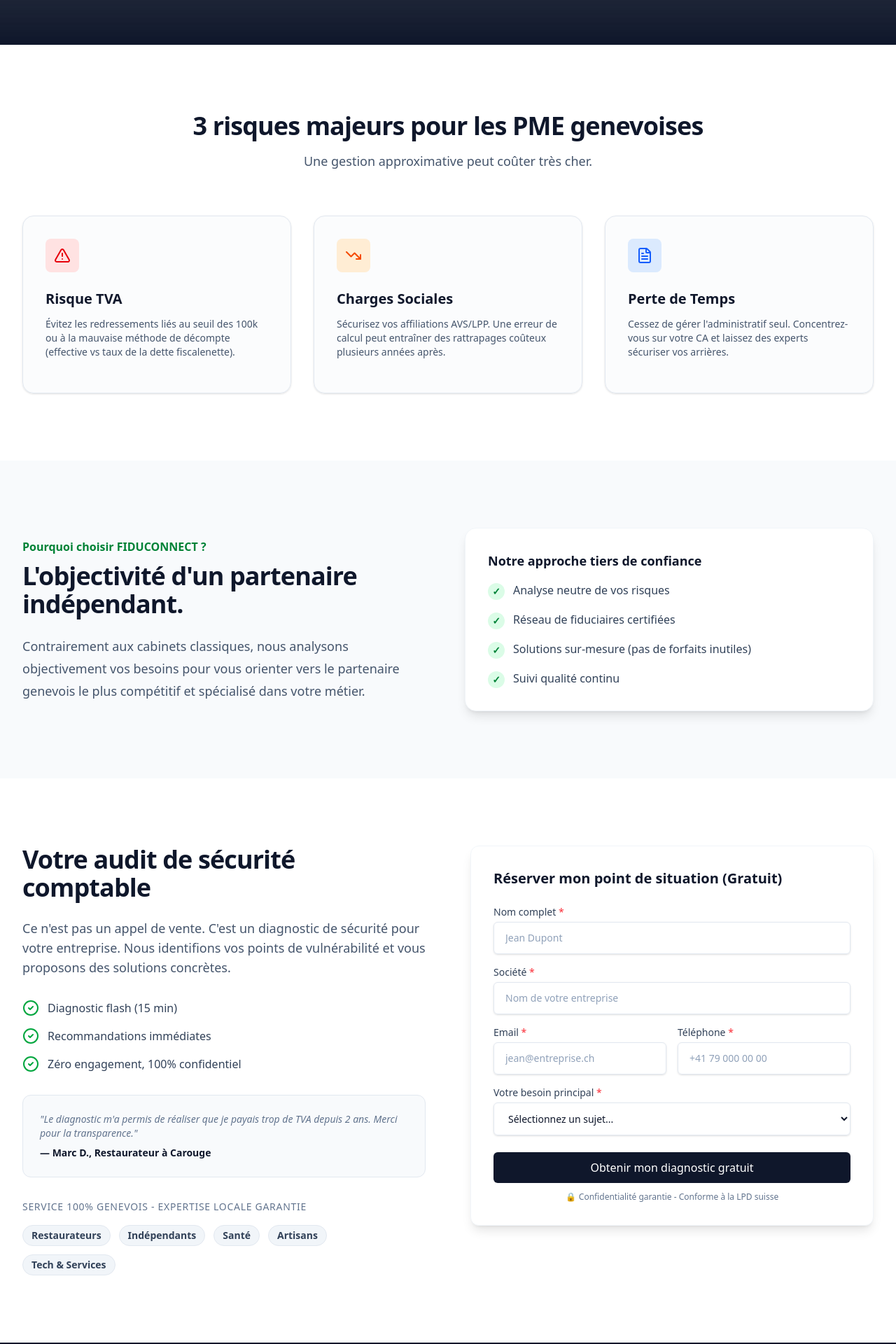
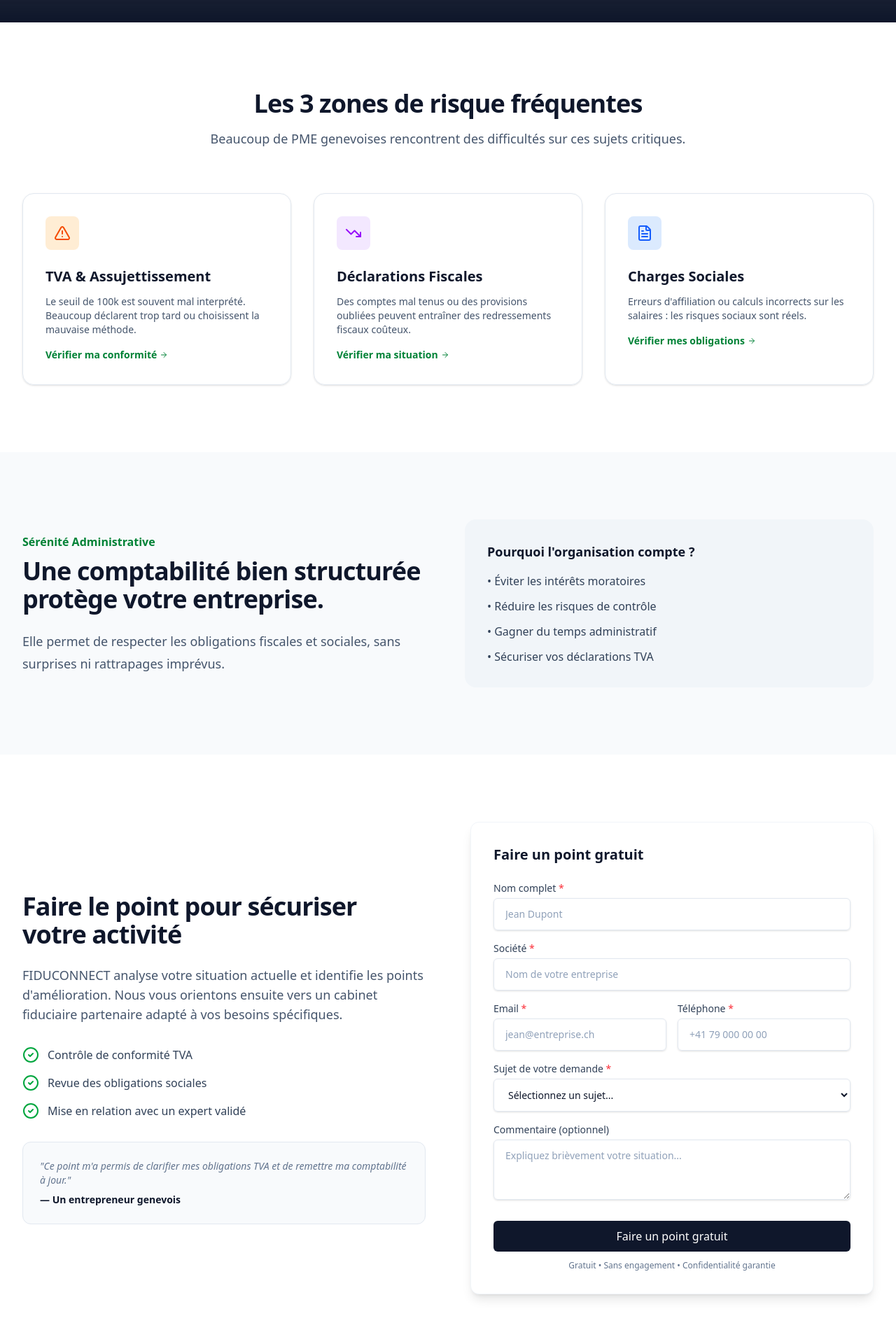
Before and after one commit to lopezdamien/fiduconnect, a Next.js app: page / in a window 1280 px wide. Shown: the part 640-2560 px from the top of the page at 70% size. Built offline with nearby package versions, Linux system fonts and the light colour scheme; grey boxes are pictures that could not be loaded.

Commit message:
Revert "feat: optimize homepage and lead form for high conversion"
This reverts commit 30a15e2c4ca6687b4cb0f8fd0a8850f5d2437943.

```diff
--- a/app/page.tsx
+++ b/app/page.tsx
@@ -14,20 +14,24 @@ export default function Home() {
   return (
     <>
       {/* Hero Section */}
-      {/* Hero Section */}
       <section className="relative bg-slate-900 pt-20 pb-32 overflow-hidden">
         <div className="absolute inset-0 bg-[url('/grid.svg')] bg-center [mask-image:linear-gradient(180deg,white,rgba(255,255,255,0))]"></div>
         <div className="relative mx-auto max-w-7xl px-4 sm:px-6 lg:px-8 pt-20 text-center">
           <h1 className="text-4xl font-bold tracking-tight text-white sm:text-6xl mb-6 max-w-4xl mx-auto">
-            Ne laissez plus votre conformité fiscale au hasard.
+            Votre comptabilité est-elle correctement organisée ?
           </h1>
           <p className="mt-6 text-lg leading-8 text-slate-300 max-w-2xl mx-auto">
-            Anticipez les contrôles TVA et optimisez vos charges sociales à Genève. Nous diagnostiquons vos risques en 15 minutes et vous connectons à la fiduciaire experte de votre secteur.
+            TVA, déclarations fiscales et charges sociales : faits un point gratuit pour éviter erreurs et retards.
           </p>
           <div className="mt-10 flex items-center justify-center gap-x-6">
-            <Link href="#contact">
-              <Button size="lg" className="bg-orange-600 hover:bg-orange-500 text-white font-semibold shadow-lg shadow-orange-500/20 transform transition hover:scale-105">
-                Obtenir mon diagnostic gratuit <ArrowRight className="ml-2 h-4 w-4" />
+            <Link href="/diagnostic">
+              <Button size="lg" className="bg-green-700 hover:bg-green-600">
+                Faire un point gratuit <ArrowRight className="ml-2 h-4 w-4" />
+              </Button>
+            </Link>
+            <Link href="/services">
+              <Button variant="outline" size="lg" className="border-slate-700 text-slate-300 hover:bg-slate-800 hover:text-white bg-transparent">
+                Découvrir nos services
               </Button>
             </Link>
           </div>
@@ -35,86 +39,87 @@ export default function Home() {
       </section>
 
       {/* Section 1 - Identification Problème */}
-      {/* Section 1 - Identification Problème */}
       <Section className="bg-white">
         <div className="text-center mb-16">
           <h2 className="text-3xl font-bold tracking-tight text-slate-900 sm:text-4xl">
-            3 risques majeurs pour les PME genevoises
+            Les 3 zones de risque fréquentes
           </h2>
           <p className="mt-4 text-lg text-slate-600">
-            Une gestion approximative peut coûter très cher.
+            Beaucoup de PME genevoises rencontrent des difficultés sur ces sujets critiques.
           </p>
         </div>
 
         <div className="grid grid-cols-1 gap-8 md:grid-cols-3">
           {/* Card 1 */}
-          <div className="h-full rounded-2xl border border-slate-200 p-8 shadow-sm hover:shadow-md transition-all hover:border-orange-200 bg-slate-50/50">
-            <div className="inline-flex h-12 w-12 items-center justify-center rounded-lg bg-red-100 text-red-600 mb-6">
+          <Link href="/services/tva" className="group block h-full">
+            <div className="h-full rounded-2xl border border-slate-200 p-8 shadow-sm hover:shadow-md transition-all hover:border-green-200">
+              <div className="inline-flex h-12 w-12 items-center justify-center rounded-lg bg-orange-100 text-orange-600 mb-6">
                 <AlertTriangle className="h-6 w-6" />
               </div>
-            <h3 className="text-xl font-bold text-slate-900 mb-3">Risque TVA</h3>
+              <h3 className="text-xl font-bold text-slate-900 mb-3 group-hover:text-green-800 transition-colors">TVA & Assujettissement</h3>
               <p className="text-slate-600 text-sm mb-4">
-              Évitez les redressements liés au seuil des 100k ou à la mauvaise méthode de décompte (effective vs taux de la dette fiscalenette).
+                Le seuil de 100k est souvent mal interprété. Beaucoup déclarent trop tard ou choisissent la mauvaise méthode.
               </p>
+              <span className="text-sm font-semibold text-green-700 flex items-center">
+                Vérifier ma conformité <ArrowRight className="ml-1 h-3 w-3 transition-transform group-hover:translate-x-1" />
+              </span>
             </div>
+          </Link>
 
           {/* Card 2 */}
-          <div className="h-full rounded-2xl border border-slate-200 p-8 shadow-sm hover:shadow-md transition-all hover:border-orange-200 bg-slate-50/50">
-            <div className="inline-flex h-12 w-12 items-center justify-center rounded-lg bg-orange-100 text-orange-600 mb-6">
+          <Link href="/services/comptabilite" className="group block h-full">
+            <div className="h-full rounded-2xl border border-slate-200 p-8 shadow-sm hover:shadow-md transition-all hover:border-green-200">
+              <div className="inline-flex h-12 w-12 items-center justify-center rounded-lg bg-purple-100 text-purple-600 mb-6">
                 <TrendingDown className="h-6 w-6" />
               </div>
-            <h3 className="text-xl font-bold text-slate-900 mb-3">Charges Sociales</h3>
+              <h3 className="text-xl font-bold text-slate-900 mb-3 group-hover:text-green-800 transition-colors">Déclarations Fiscales</h3>
               <p className="text-slate-600 text-sm mb-4">
-              Sécurisez vos affiliations AVS/LPP. Une erreur de calcul peut entraîner des rattrapages coûteux plusieurs années après.
+                Des comptes mal tenus ou des provisions oubliées peuvent entraîner des redressements fiscaux coûteux.
               </p>
+              <span className="text-sm font-semibold text-green-700 flex items-center">
+                Vérifier ma situation <ArrowRight className="ml-1 h-3 w-3 transition-transform group-hover:translate-x-1" />
+              </span>
             </div>
+          </Link>
 
           {/* Card 3 */}
-          <div className="h-full rounded-2xl border border-slate-200 p-8 shadow-sm hover:shadow-md transition-all hover:border-orange-200 bg-slate-50/50">
+          <Link href="/services/charges-salaires" className="group block h-full">
+            <div className="h-full rounded-2xl border border-slate-200 p-8 shadow-sm hover:shadow-md transition-all hover:border-green-200">
               <div className="inline-flex h-12 w-12 items-center justify-center rounded-lg bg-blue-100 text-blue-600 mb-6">
                 <FileText className="h-6 w-6" />
               </div>
-            <h3 className="text-xl font-bold text-slate-900 mb-3">Perte de Temps</h3>
+              <h3 className="text-xl font-bold text-slate-900 mb-3 group-hover:text-green-800 transition-colors">Charges Sociales</h3>
               <p className="text-slate-600 text-sm mb-4">
-              Cessez de gérer l'administratif seul. Concentrez-vous sur votre CA et laissez des experts sécuriser vos arrières.
+                Erreurs d&apos;affiliation ou calculs incorrects sur les salaires : les risques sociaux sont réels.
               </p>
+              <span className="text-sm font-semibold text-green-700 flex items-center">
+                Vérifier mes obligations <ArrowRight className="ml-1 h-3 w-3 transition-transform group-hover:translate-x-1" />
+              </span>
             </div>
+          </Link>
         </div>
       </Section>
 
       {/* Section 2 - Sécurisation */}
-      {/* Section 2 - Différenciation */}
       <section className="bg-slate-50 py-24">
         <div className="mx-auto max-w-7xl px-6 lg:px-8">
           <div className="grid grid-cols-1 lg:grid-cols-2 gap-12 items-center">
             <div className="mx-auto max-w-2xl lg:mx-0">
-              <h2 className="text-base font-semibold leading-7 text-green-700">Pourquoi choisir FIDUCONNECT ?</h2>
+              <h2 className="text-base font-semibold leading-7 text-green-700">Sérénité Administrative</h2>
               <p className="mt-2 text-3xl font-bold tracking-tight text-slate-900 sm:text-4xl">
-                L'objectivité d'un partenaire indépendant.
+                Une comptabilité bien structurée protège votre entreprise.
               </p>
               <p className="mt-6 text-lg leading-8 text-slate-600">
-                Contrairement aux cabinets classiques, nous analysons objectivement vos besoins pour vous orienter vers le partenaire genevois le plus compétitif et spécialisé dans votre métier.
+                Elle permet de respecter les obligations fiscales et sociales, sans surprises ni rattrapages imprévus.
               </p>
             </div>
-            <div className="bg-white p-8 rounded-2xl shadow-lg border border-slate-100 flex flex-col justify-center">
-              <h3 className="text-lg font-bold text-slate-900 mb-4">Notre approche tiers de confiance</h3>
-              <ul className="space-y-4 text-slate-700">
-                <li className="flex items-start">
-                  <span className="bg-green-100 text-green-700 rounded-full h-6 w-6 flex items-center justify-center mr-3 mt-0.5 text-sm font-bold">✓</span>
-                  Analyse neutre de vos risques
-                </li>
-                <li className="flex items-start">
-                  <span className="bg-green-100 text-green-700 rounded-full h-6 w-6 flex items-center justify-center mr-3 mt-0.5 text-sm font-bold">✓</span>
-                  Réseau de fiduciaires certifiées
-                </li>
-                <li className="flex items-start">
-                  <span className="bg-green-100 text-green-700 rounded-full h-6 w-6 flex items-center justify-center mr-3 mt-0.5 text-sm font-bold">✓</span>
-                  Solutions sur-mesure (pas de forfaits inutiles)
-                </li>
-                <li className="flex items-start">
-                  <span className="bg-green-100 text-green-700 rounded-full h-6 w-6 flex items-center justify-center mr-3 mt-0.5 text-sm font-bold">✓</span>
-                  Suivi qualité continu
-                </li>
+            <div className="bg-slate-100 p-8 rounded-2xl flex flex-col justify-center">
+              <h3 className="text-lg font-bold text-slate-900 mb-4">Pourquoi l&apos;organisation compte ?</h3>
+              <ul className="space-y-3 text-slate-700">
+                <li>• Éviter les intérêts moratoires</li>
+                <li>• Réduire les risques de contrôle</li>
+                <li>• Gagner du temps administratif</li>
+                <li>• Sécuriser vos déclarations TVA</li>
               </ul>
             </div>
           </div>
@@ -122,53 +127,41 @@ export default function Home() {
       </section>
 
       {/* Section 3 - Solution & CTA Form */}
-      {/* Section 3 - Solution & CTA Form */}
       <Section id="contact" className="bg-white">
-        <div className="grid grid-cols-1 lg:grid-cols-2 gap-16 items-start">
+        <div className="grid grid-cols-1 lg:grid-cols-2 gap-16 items-center">
           <div>
             <h2 className="text-3xl font-bold tracking-tight text-slate-900 sm:text-4xl mb-6">
-              Votre audit de sécurité comptable
+              Faire le point pour sécuriser votre activité
             </h2>
             <p className="text-lg text-slate-600 mb-8">
-              Ce n'est pas un appel de vente. C'est un diagnostic de sécurité pour votre entreprise. Nous identifions vos points de vulnérabilité et vous proposons des solutions concrètes.
+              FIDUCONNECT analyse votre situation actuelle et identifie les points d&apos;amélioration.
+              Nous vous orientons ensuite vers un cabinet fiduciaire partenaire adapté à vos besoins spécifiques.
             </p>
 
             <ul className="space-y-4 mb-8">
               <li className="flex items-start gap-3">
                 <CheckCircle2 className="h-6 w-6 text-green-600 shrink-0" />
-                <span className="text-slate-700">Diagnostic flash (15 min)</span>
+                <span className="text-slate-700">Contrôle de conformité TVA</span>
               </li>
               <li className="flex items-start gap-3">
                 <CheckCircle2 className="h-6 w-6 text-green-600 shrink-0" />
-                <span className="text-slate-700">Recommandations immédiates</span>
+                <span className="text-slate-700">Revue des obligations sociales</span>
               </li>
               <li className="flex items-start gap-3">
                 <CheckCircle2 className="h-6 w-6 text-green-600 shrink-0" />
-                <span className="text-slate-700">Zéro engagement, 100% confidentiel</span>
+                <span className="text-slate-700">Mise en relation avec un expert validé</span>
               </li>
             </ul>
 
-            <div className="p-6 bg-slate-50 rounded-xl border border-slate-200 mb-8">
+            <div className="p-6 bg-slate-50 rounded-xl border border-slate-200">
               <p className="text-sm text-slate-500 italic">
-                &quot;Le diagnostic m'a permis de réaliser que je payais trop de TVA depuis 2 ans. Merci pour la transparence.&quot;
+                &quot;Ce point m&apos;a permis de clarifier mes obligations TVA et de remettre ma comptabilité à jour.&quot;
               </p>
-              <p className="mt-2 text-sm font-semibold text-slate-900">— Marc D., Restaurateur à Carouge</p>
-            </div>
-
-            {/* Social Proof / Secteurs */}
-            <div>
-              <p className="text-sm font-medium text-slate-500 mb-4 uppercase tracking-wider">Service 100% Genevois - Expertise locale garantie</p>
-              <div className="flex flex-wrap gap-3 text-sm font-semibold text-slate-700">
-                <span className="px-3 py-1 bg-slate-100 rounded-full border border-slate-200">Restaurateurs</span>
-                <span className="px-3 py-1 bg-slate-100 rounded-full border border-slate-200">Indépendants</span>
-                <span className="px-3 py-1 bg-slate-100 rounded-full border border-slate-200">Santé</span>
-                <span className="px-3 py-1 bg-slate-100 rounded-full border border-slate-200">Artisans</span>
-                <span className="px-3 py-1 bg-slate-100 rounded-full border border-slate-200">Tech & Services</span>
-              </div>
+              <p className="mt-2 text-sm font-semibold text-slate-900">— Un entrepreneur genevois</p>
             </div>
           </div>
 
-          <div className="sticky top-24">
+          <div>
             <LeadForm />
           </div>
         </div>
--- a/components/LeadForm.tsx
+++ b/components/LeadForm.tsx
@@ -60,7 +60,7 @@ export function LeadForm() {
 
     return (
         <form onSubmit={handleSubmit} className="bg-white p-8 rounded-xl shadow-lg border border-slate-100">
-            <h3 className="text-xl font-bold text-slate-900 mb-6">Réserver mon point de situation (Gratuit)</h3>
+            <h3 className="text-xl font-bold text-slate-900 mb-6">Faire un point gratuit</h3>
 
             {error && (
                 <div className="mb-4 p-3 bg-red-50 text-red-700 rounded-md text-sm">
@@ -122,7 +122,7 @@ export function LeadForm() {
                 </div>
 
                 <div>
-                    <label htmlFor="subject" className="block text-sm font-medium text-slate-700 mb-1">Votre besoin principal <span className="text-red-500">*</span></label>
+                    <label htmlFor="subject" className="block text-sm font-medium text-slate-700 mb-1">Sujet de votre demande <span className="text-red-500">*</span></label>
                     <select
                         id="subject"
                         name="subject"
@@ -132,18 +132,32 @@ export function LeadForm() {
                     >
                         <option value="" disabled className="text-slate-400">Sélectionnez un sujet...</option>
                         <option value="TVA">TVA</option>
-                        <option value="Salaires">Salaires</option>
-                        <option value="Création">Création</option>
-                        <option value="Changement de fiduciaire">Changement de fiduciaire</option>
+                        <option value="Comptabilité">Comptabilité (tenue / clôture)</option>
+                        <option value="Déclarations fiscales">Déclarations fiscales</option>
+                        <option value="Charges sociales / salaires">Charges sociales / salaires</option>
+                        <option value="Création d'entreprise">Création d&apos;entreprise (SARL/SA)</option>
+                        <option value="Changer de fiduciaire">Changer de fiduciaire</option>
+                        <option value="Autre">Autre / Je ne sais pas</option>
                     </select>
+                </div>
+
+                <div>
+                    <label htmlFor="comment" className="block text-sm font-medium text-slate-700 mb-1">Commentaire (optionnel)</label>
+                    <textarea
+                        id="comment"
+                        name="comment"
+                        rows={3}
+                        className="w-full rounded-md border-slate-200 shadow-sm focus:border-slate-900 focus:ring-slate-900 sm:text-sm px-4 py-3 border text-slate-900 placeholder:text-slate-400"
+                        placeholder="Expliquez brièvement votre situation..."
+                    />
                 </div>
 
                 <div className="pt-2">
                     <Button type="submit" fullWidth disabled={loading}>
-                        {loading ? 'Envoi en cours...' : 'Obtenir mon diagnostic gratuit'}
+                        {loading ? 'Envoi en cours...' : 'Faire un point gratuit'}
                     </Button>
-                    <p className="mt-3 text-xs text-center text-slate-500 flex items-center justify-center gap-1">
-                        <span className="text-green-600">🔒</span> Confidentialité garantie - Conforme à la LPD suisse
+                    <p className="mt-3 text-xs text-center text-slate-500">
+                        Gratuit • Sans engagement • Confidentialité garantie
                     </p>
                 </div>
             </div>
```
Lines whose indentation alone changed are shown as unchanged.
